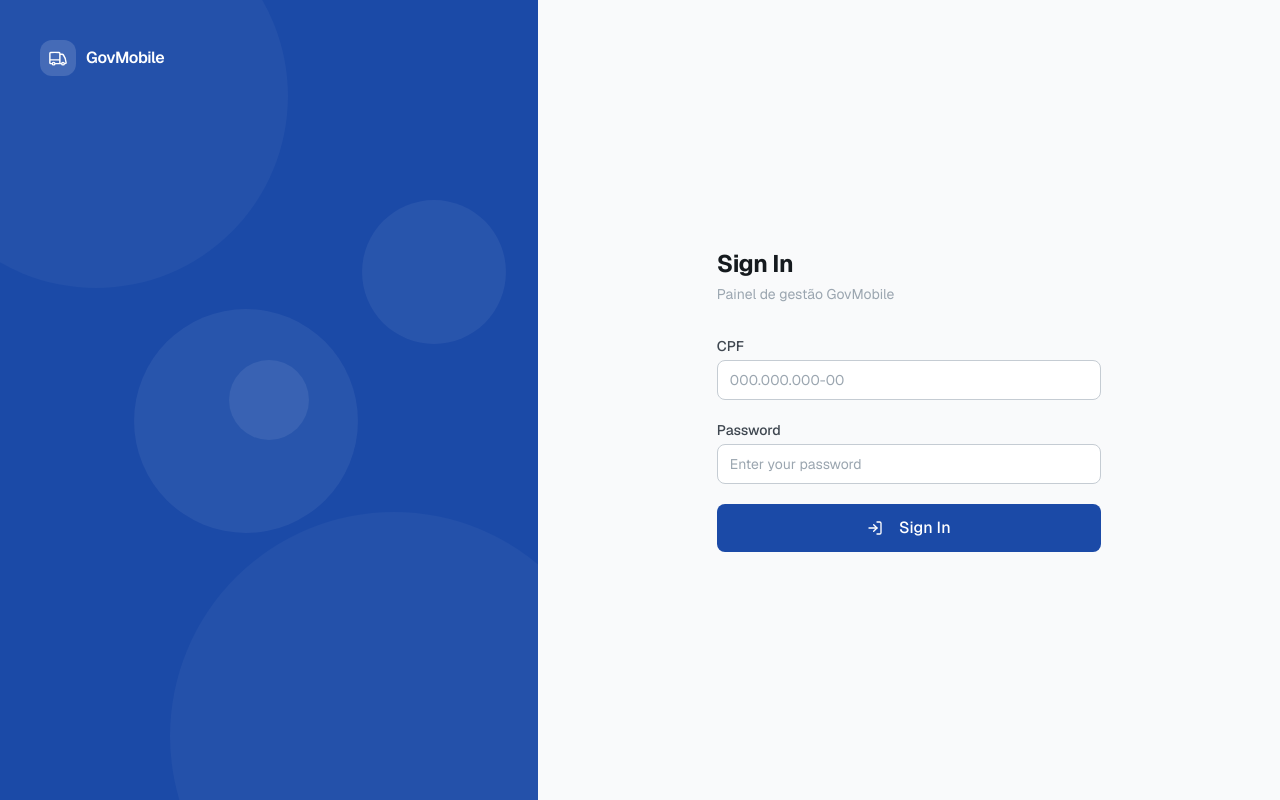
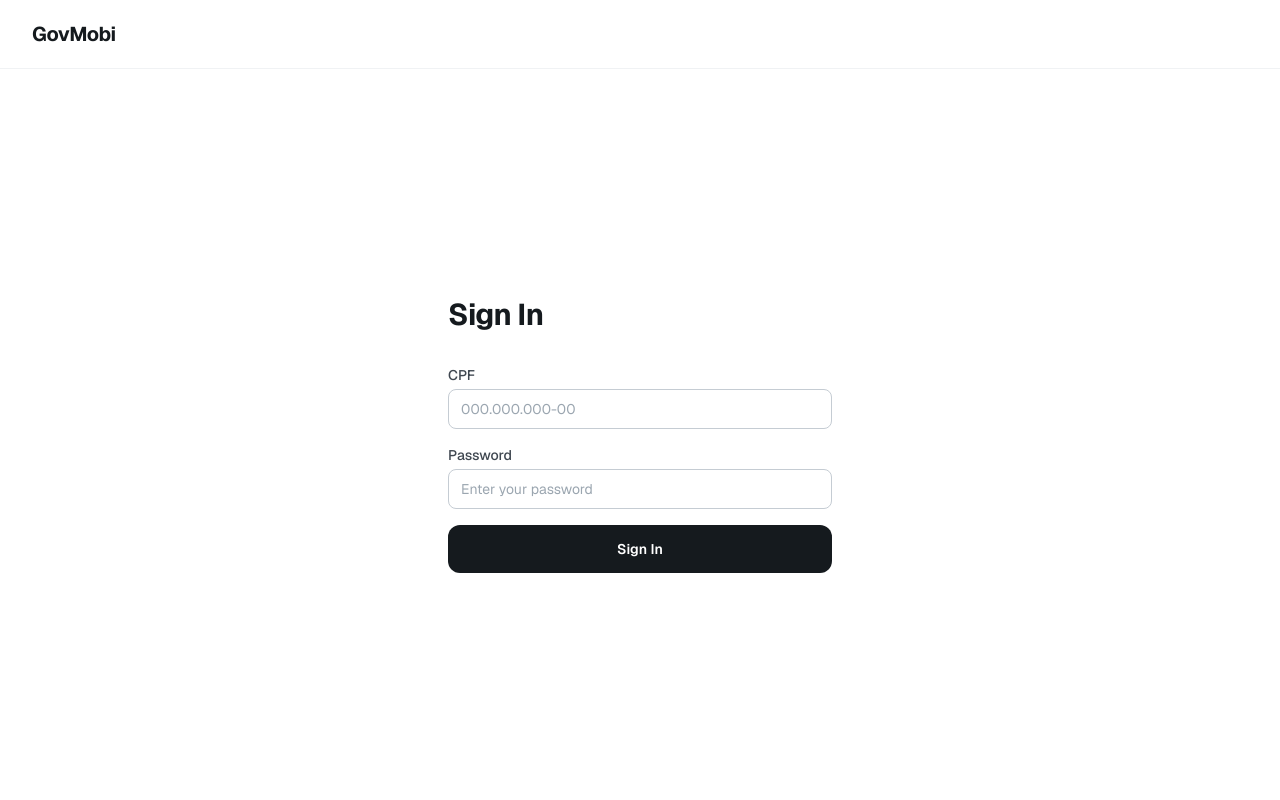
Before and after one commit to AlexandreZanata/GOVMOBI-ADMIN, a Next.js app: page /login in a window 1280 px wide. Built offline with nearby package versions, Linux system fonts and the light colour scheme.

Commit message:
refactor(auth): uber-style login — white bg, top navbar, centered form, dark button

```diff
--- a/src/app/(auth)/layout.tsx
+++ b/src/app/(auth)/layout.tsx
@@ -2,43 +2,16 @@ import type { ReactNode } from "react";
 
 export default function AuthLayout({ children }: { children: ReactNode }) {
   return (
-    <div className="flex min-h-screen">
-      {/* ── Left brand panel — purely visual ── */}
-      <div className="relative hidden overflow-hidden bg-brand-primary lg:flex lg:w-[42%]">
-        {/* Layered circles */}
-        <div className="pointer-events-none absolute inset-0">
-          <div className="absolute -left-24 -top-24 h-96 w-96 rounded-full bg-white/[0.04]" />
-          <div className="absolute -bottom-40 -right-20 h-[28rem] w-[28rem] rounded-full bg-white/[0.04]" />
-          <div className="absolute bottom-1/3 left-1/4 h-56 w-56 rounded-full bg-white/[0.06]" />
-          <div className="absolute right-8 top-1/4 h-36 w-36 rounded-full bg-white/[0.06]" />
-          <div className="absolute left-1/2 top-1/2 h-20 w-20 -translate-x-1/2 -translate-y-1/2 rounded-full bg-white/[0.08]" />
-        </div>
+    <div className="flex min-h-screen flex-col bg-white">
+      {/* Navbar */}
+      <header className="border-b border-neutral-100 px-8 py-5">
+        <span className="text-xl font-bold tracking-tight text-neutral-900">GovMobi</span>
+      </header>
 
-        {/* Logo — top left */}
-        <div className="absolute left-10 top-10 z-10 flex items-center gap-2.5">
-          <div className="flex h-9 w-9 items-center justify-center rounded-xl bg-white/15">
-            <svg className="h-5 w-5 text-white" fill="none" stroke="currentColor" strokeWidth={1.75} viewBox="0 0 24 24" aria-hidden="true">
-              <path strokeLinecap="round" strokeLinejoin="round" d="M8.25 18.75a1.5 1.5 0 01-3 0m3 0a1.5 1.5 0 00-3 0m3 0h6m-9 0H3.375a1.125 1.125 0 01-1.125-1.125V14.25m17.25 4.5a1.5 1.5 0 01-3 0m3 0a1.5 1.5 0 00-3 0m3 0h1.125c.621 0 1.129-.504 1.09-1.124a17.902 17.902 0 00-3.213-9.193 2.056 2.056 0 00-1.58-.86H14.25M16.5 18.75h-2.25m0-11.177v-.958c0-.568-.422-1.048-.987-1.106a48.554 48.554 0 00-10.026 0 1.106 1.106 0 00-.987 1.106v7.635m12-6.677v6.677m0 4.5v-4.5m0 0h-12" />
-            </svg>
-          </div>
-          <span className="text-base font-semibold tracking-tight text-white">GovMobile</span>
-        </div>
-      </div>
-
-      {/* ── Right form panel ── */}
-      <div className="flex flex-1 flex-col items-center justify-center bg-neutral-50 px-6 py-12 sm:px-12">
-        {/* Mobile logo */}
-        <div className="mb-10 flex items-center gap-2 lg:hidden">
-          <div className="flex h-8 w-8 items-center justify-center rounded-lg bg-brand-primary">
-            <svg className="h-5 w-5 text-white" fill="none" stroke="currentColor" strokeWidth={1.75} viewBox="0 0 24 24" aria-hidden="true">
-              <path strokeLinecap="round" strokeLinejoin="round" d="M8.25 18.75a1.5 1.5 0 01-3 0m3 0a1.5 1.5 0 00-3 0m3 0h6m-9 0H3.375a1.125 1.125 0 01-1.125-1.125V14.25m17.25 4.5a1.5 1.5 0 01-3 0m3 0a1.5 1.5 0 00-3 0m3 0h1.125c.621 0 1.129-.504 1.09-1.124a17.902 17.902 0 00-3.213-9.193 2.056 2.056 0 00-1.58-.86H14.25M16.5 18.75h-2.25m0-11.177v-.958c0-.568-.422-1.048-.987-1.106a48.554 48.554 0 00-10.026 0 1.106 1.106 0 00-.987 1.106v7.635m12-6.677v6.677m0 4.5v-4.5m0 0h-12" />
-            </svg>
-          </div>
-          <span className="text-sm font-semibold text-neutral-900">GovMobile</span>
-        </div>
-
+      {/* Centered content */}
+      <main className="flex flex-1 items-center justify-center px-6 py-16">
         <div className="w-full max-w-sm">{children}</div>
-      </div>
+      </main>
     </div>
   );
 }
--- a/src/components/organisms/LoginForm.tsx
+++ b/src/components/organisms/LoginForm.tsx
@@ -3,10 +3,9 @@
 import React, { useState, type FormEvent } from "react";
 import { useSearchParams } from "next/navigation";
 import { useTranslation } from "react-i18next";
-import { AlertCircle, Clock, LogIn } from "lucide-react";
+import { AlertCircle, Clock } from "lucide-react";
 import "@/i18n/config";
 
-import { Button } from "@/components/atoms";
 import { Input } from "@/components/atoms";
 import { useLogin } from "@/hooks/auth/useLogin";
 import { formatCpf, unformatCpf, isValidCpfFormat } from "@/lib/cpfUtils";
@@ -45,16 +44,6 @@ export function LoginForm() {
     }
   }
 
-  function handleCpfChange(e: React.ChangeEvent<HTMLInputElement>) {
-    setCpf(formatCpf(e.target.value));
-    if (fieldErrors.cpf) setFieldErrors((p) => ({ ...p, cpf: undefined }));
-  }
-
-  function handlePasswordChange(e: React.ChangeEvent<HTMLInputElement>) {
-    setPassword(e.target.value);
-    if (fieldErrors.password) setFieldErrors((p) => ({ ...p, password: undefined }));
-  }
-
   function handleSubmit(e: FormEvent) {
     e.preventDefault();
     if (!validate()) return;
@@ -63,37 +52,36 @@ export function LoginForm() {
 
   return (
     <div className="space-y-8">
-      {/* Header */}
-      <div className="space-y-1">
-        <h1 className="text-2xl font-bold tracking-tight text-neutral-900">
+      {/* Title */}
+      <h1 className="text-3xl font-bold leading-tight tracking-tight text-neutral-900">
         {t("login.title")}
       </h1>
-        <p className="text-sm text-neutral-400">Painel de gestão GovMobile</p>
-      </div>
 
-      {/* Session expired banner */}
+      {/* Banners */}
       {isSessionExpired && (
-        <div role="status" className="flex items-start gap-3 rounded-xl border border-warning/20 bg-warning/5 px-4 py-3">
+        <div role="status" className="flex items-start gap-2.5 rounded-lg border border-warning/20 bg-warning/5 px-3.5 py-3">
           <Clock className="mt-0.5 h-4 w-4 shrink-0 text-warning" aria-hidden="true" />
           <p className="text-sm text-warning">{t("session.expired")}</p>
         </div>
       )}
 
-      {/* API error banner */}
       {isError && error && (
-        <div data-testid="error-message" role="alert" className="flex items-start gap-3 rounded-xl border border-danger/20 bg-danger/5 px-4 py-3">
+        <div data-testid="error-message" role="alert" className="flex items-start gap-2.5 rounded-lg border border-danger/20 bg-danger/5 px-3.5 py-3">
           <AlertCircle className="mt-0.5 h-4 w-4 shrink-0 text-danger" aria-hidden="true" />
           <p className="text-sm text-danger">{getApiErrorMessage(error as ApiError)}</p>
         </div>
       )}
 
       {/* Form */}
-      <form onSubmit={handleSubmit} noValidate className="space-y-5">
+      <form onSubmit={handleSubmit} noValidate className="space-y-4">
         <Input
           label={t("login.cpfLabel")}
           placeholder={t("login.cpfPlaceholder")}
           value={cpf}
-          onChange={handleCpfChange}
+          onChange={(e) => {
+            setCpf(formatCpf(e.target.value));
+            if (fieldErrors.cpf) setFieldErrors((p) => ({ ...p, cpf: undefined }));
+          }}
           autoComplete="username"
           data-testid="input-cpf"
           error={fieldErrors.cpf}
@@ -101,32 +89,34 @@ export function LoginForm() {
           inputMode="numeric"
         />
 
-        <div className="space-y-1">
         <Input
           label={t("login.passwordLabel")}
           placeholder={t("login.passwordPlaceholder")}
           type="password"
           value={password}
-            onChange={handlePasswordChange}
+          onChange={(e) => {
+            setPassword(e.target.value);
+            if (fieldErrors.password) setFieldErrors((p) => ({ ...p, password: undefined }));
+          }}
           autoComplete="current-password"
           data-testid="input-password"
           error={fieldErrors.password}
           id="login-password"
         />
-        </div>
 
-        <Button
+        <button
           type="submit"
-          variant="primary"
-          size="lg"
-          isLoading={isPending}
+          disabled={isPending}
+          data-testid="button-login"
           aria-busy={isPending}
-          data-testid="button-login"
-          className="w-full"
+          className="mt-2 flex w-full items-center justify-center rounded-lg bg-neutral-900 px-4 py-3.5 text-sm font-semibold text-white transition-opacity hover:opacity-90 disabled:opacity-60"
         >
-          {!isPending && <LogIn className="mr-2 h-4 w-4" aria-hidden="true" />}
-          {t("login.submitButton")}
-        </Button>
+          {isPending ? (
+            <span className="h-4 w-4 animate-spin rounded-full border-2 border-white border-t-transparent" />
+          ) : (
+            t("login.submitButton")
+          )}
+        </button>
       </form>
     </div>
   );
```
Lines whose indentation alone changed are shown as unchanged.
